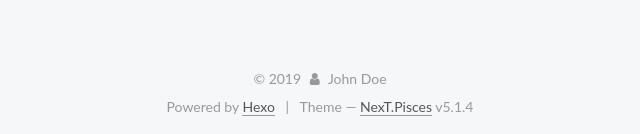
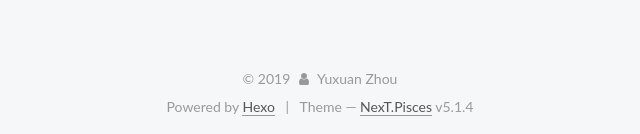
Before and after one commit to ZhouYuxuan97/ZhouYuxuan97.github.io, a plain HTML site: page 2019/09/02/My-Blog/index.html in a window 1280 px wide. Shown: the part 747-881 px from the top of the page, 450-1090 px from the left. Drawn offline with Linux system fonts and the light colour scheme.

Commit message:
Site updated: 2019-09-02 22:28:34

```diff
--- a/2019/09/02/My-Blog/index.html
+++ b/2019/09/02/My-Blog/index.html
@@ -235,7 +235,7 @@
     <link itemprop="mainEntityOfPage" href="https://zhouyuxuan97.github.io/ZhouYuxuan97.github.io/2019/09/02/My-Blog/">
 
     <span hidden itemprop="author" itemscope itemtype="http://schema.org/Person">
-      <meta itemprop="name" content="John Doe">
+      <meta itemprop="name" content="Yuxuan Zhou">
       <meta itemprop="description" content>
       <meta itemprop="image" content="/ZhouYuxuan97.github.io/images/avatar.gif">
     </span>
@@ -417,7 +417,7 @@
         <div class="site-overview">
           <div class="site-author motion-element" itemprop="author" itemscope itemtype="http://schema.org/Person">
 
-              <p class="site-author-name" itemprop="name">John Doe</p>
+              <p class="site-author-name" itemprop="name">Yuxuan Zhou</p>
               <p class="site-description motion-element" itemprop="description"></p>
           </div>
 
@@ -489,7 +489,7 @@
   <span class="with-love">
     <i class="fa fa-user"></i>
   </span>
-  <span class="author" itemprop="copyrightHolder">John Doe</span>
+  <span class="author" itemprop="copyrightHolder">Yuxuan Zhou</span>
 
 
 </div>
```
Also changed, not shown: 2019/09/02/hello-world/index.html (+3 -3 lines), archives/2019/09/index.html (+2 -2 lines), archives/2019/index.html (+2 -2 lines), archives/index.html (+2 -2 lines), index.html (+4 -4 lines).
